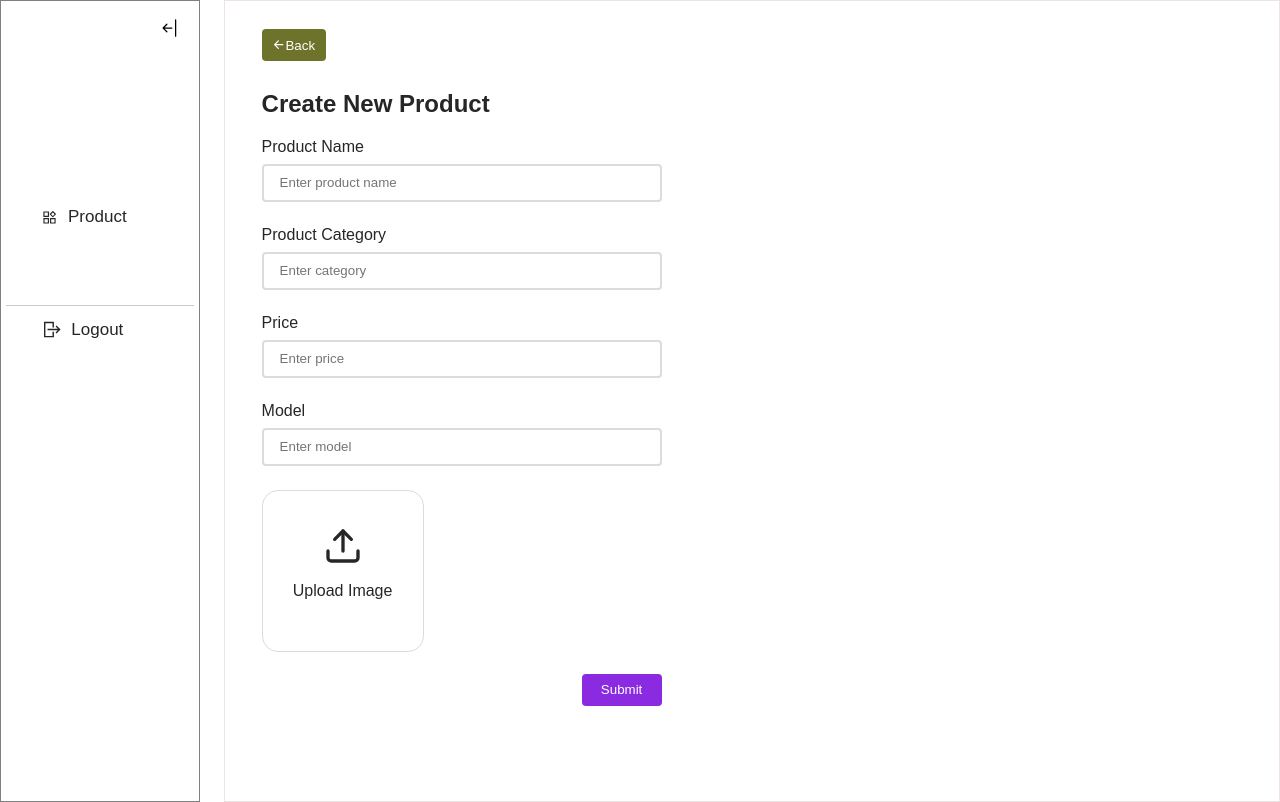
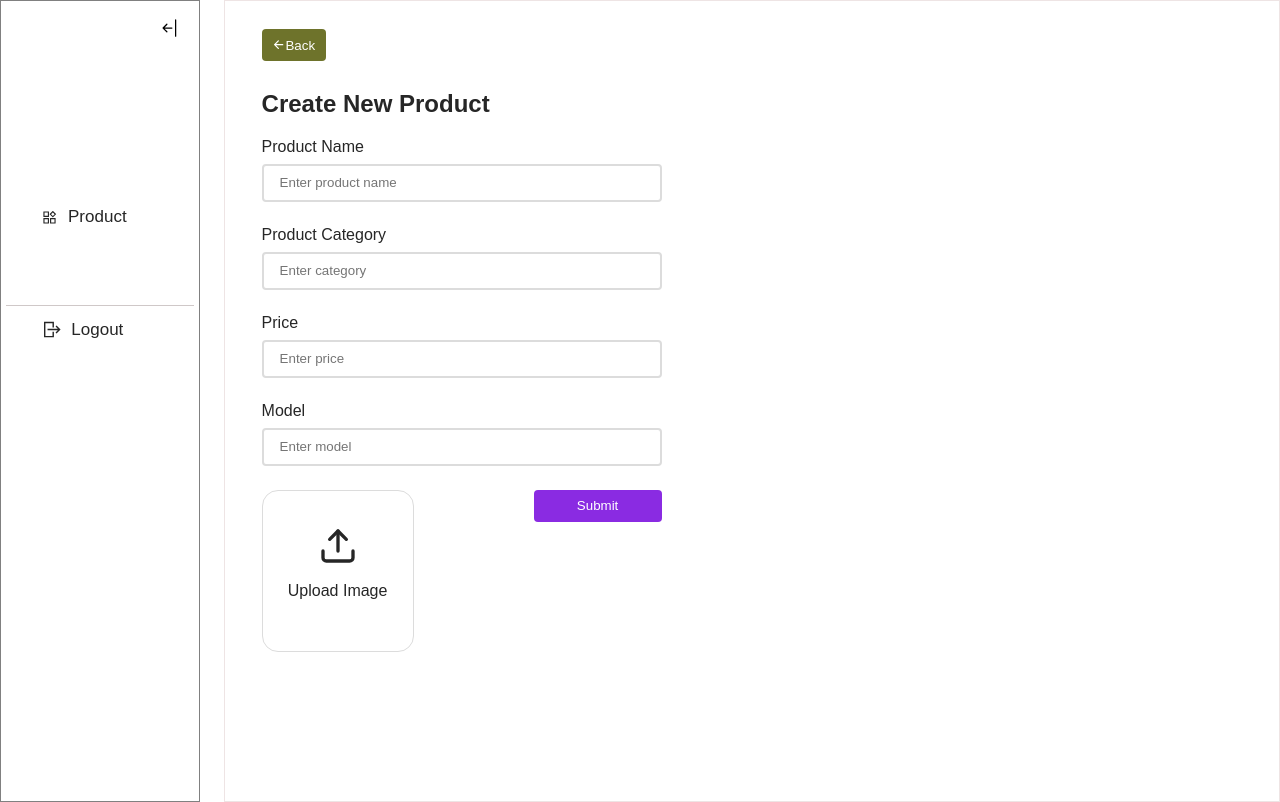
Before and after one commit to SawLinThant/Alpha-mm, a React (Create React App) app: page /dashboard/createproduct in a window 1280 px wide. Built offline with nearby package versions, Linux system fonts and the light colour scheme; sample sign-in values are in the browser's storage; a web font is replaced by a local one.

Commit message:
dashboard-update

```diff
--- a/src/components/image-upload-field/index.js
+++ b/src/components/image-upload-field/index.js
@@ -24,7 +24,7 @@ const ImageUploadField = ({ handleImageChange, imageUrl, image }) => {
             <img
             src={imageUrl}
             alt="Uploaded"
-            style={{ width: "300px", height: "auto" }}
+            style={{ width: "350px", height: "auto" }}
           />
         ):
         (<div className="file-upload-image-icon-container">
--- a/src/pages/Dashboard/createproduct.js
+++ b/src/pages/Dashboard/createproduct.js
@@ -9,6 +9,7 @@ import {
 } from "../../graphql/mutation/productMutations";
 import { Toaster, toast } from "react-hot-toast";
 import ImageUploadField from "../../components/image-upload-field";
+import { useNavigate } from "react-router-dom";
 
 const CreateProduct = () => {
   const {
@@ -20,6 +21,7 @@ const CreateProduct = () => {
   const [imageUrl, setImageUrl] = useState(null);
   const [createProduct, { loading }] = useMutation(CREATE_PRODUCT);
   const [updateProduct, { data, error }] = useMutation(UPDATE_PRODUCT);
+  const navigate = useNavigate();
   console.log(image);
   const handleImageChange = (e) => {
     if (e.target.files && e.target.files[0]) {
@@ -56,7 +58,7 @@ const CreateProduct = () => {
       <div className="create-product-container">
         <div className="create-product-layout">
           <div className="back-button-container">
-            <button>
+            <button onClick={() => navigate(-1)}>
               <IoArrowBackOutline />
               <p>Back</p>
             </button>
@@ -109,12 +111,15 @@ const CreateProduct = () => {
                   })}
                 />
               </div>
+              <div className="img-btn-container">
               <div className="image-upload-field-container">
                 <ImageUploadField handleImageChange={handleImageChange} image={image} imageUrl={imageUrl}/>
               </div>
               <div className="submit-button-container">
                 <button type="submit">Submit</button>
               </div>
+              </div>
+
             </form>
           </div>
         </div>
--- a/src/pages/Dashboard/detail/[id].js
+++ b/src/pages/Dashboard/detail/[id].js
@@ -8,6 +8,7 @@ import { GET_PRODUCT_BY_ID } from "../../../graphql/queries/productQueries";
 import { UPDATE_PRODUCT } from "../../../graphql/mutation/productMutations";
 import { useMutation } from "@apollo/client";
 import toast, { Toaster } from "react-hot-toast";
+import ImageUploadField from "../../../components/image-upload-field";
 
 const ProductDetail = () => {
   const { register, handleSubmit } = useForm();
@@ -36,6 +37,16 @@ const ProductDetail = () => {
       ...productData,
       [name]: value
     });
+  };
+
+  const [image, setImage] = useState(null);
+  const [imageUrl, setImageUrl] = useState(null);
+
+  const handleImageChange = (e) => {
+    if (e.target.files && e.target.files[0]) {
+      setImage(e.target.files[0].name);
+      setImageUrl(URL.createObjectURL(e.target.files[0]));
+    }
   };
 
   const [updateProduct,{error}] = useMutation(UPDATE_PRODUCT);
@@ -75,10 +86,6 @@ useEffect(() => {
 
   const handleUpdate = handleSubmit(async (credential) => {
     try {
-        // console.log(credential.name);
-        // console.log(credential.category);
-        // console.log(credential.model);
-        // console.log(credential.price);
       updateProduct({
         variables: {
           id: id, // replace with the actual product ID
@@ -86,11 +93,11 @@ useEffect(() => {
           category: productData.category,
           model: productData.model,
           price: productData.price,
-          image_url: "http://example.com/updated-image.jpg",
+          image_url: image,
         },
       });
       toast("Update Success");
-     // window.location.reload();
+      window.location.reload();
     } catch (err) {
       throw new Error("Product update failed");
     }
@@ -114,7 +121,14 @@ useEffect(() => {
               </div>
             </div>
             <div className="description-image-container">
-              <div className="description-image-layout"></div>
+              <div className="description-image-layout">
+                {editable?(
+                  <ImageUploadField handleImageChange={handleImageChange} image={image} imageUrl={imageUrl}/>
+                ):
+                (
+                  <img className="description-detail-image" src={productData.image_url} alt="product image"/>
+                )}
+              </div>
             </div>
             <div className="description-text-container">
               <div className="description-text-layout">
--- a/src/style/createproduct.css
+++ b/src/style/createproduct.css
@@ -74,23 +74,32 @@
 
 .submit-button-container{
     width: 100%;
-    height: 2rem;
+    height: 100%;
     display: flex;
     flex-direction: row;
-    align-items: center;
     justify-content: flex-end;
+    align-items: start;
+    margin-bottom: 0;
 }
 
 .submit-button-container button{
     height: 2rem;
-    width: 5rem;
+    width: 8rem;
     border-radius: 0.25rem;
     color: white;
     background-color: blueviolet;
     border: none;
 }
 
+
 .image-upload-field-container{
-    width: 10rem;
+    width: 15rem;
+    height: 100%;
+}
+
+.img-btn-container{
+    width: 100%;
     height: 10rem;
+    display: flex;
+    flex-direction: row;
 }
--- a/src/style/detail.css
+++ b/src/style/detail.css
@@ -59,6 +59,7 @@
   width: 90%;
   height: 95%;
   border: 1px solid gainsboro;
+  border-radius: 1rem;
 }
 
 .description-text-container {
@@ -134,3 +135,9 @@
   cursor: pointer;
   border: 1px solid gray;
 }
+
+.description-detail-image{
+  object-fit: cover;
+  max-width: 100%;
+  max-height: 100%;
+}
```
